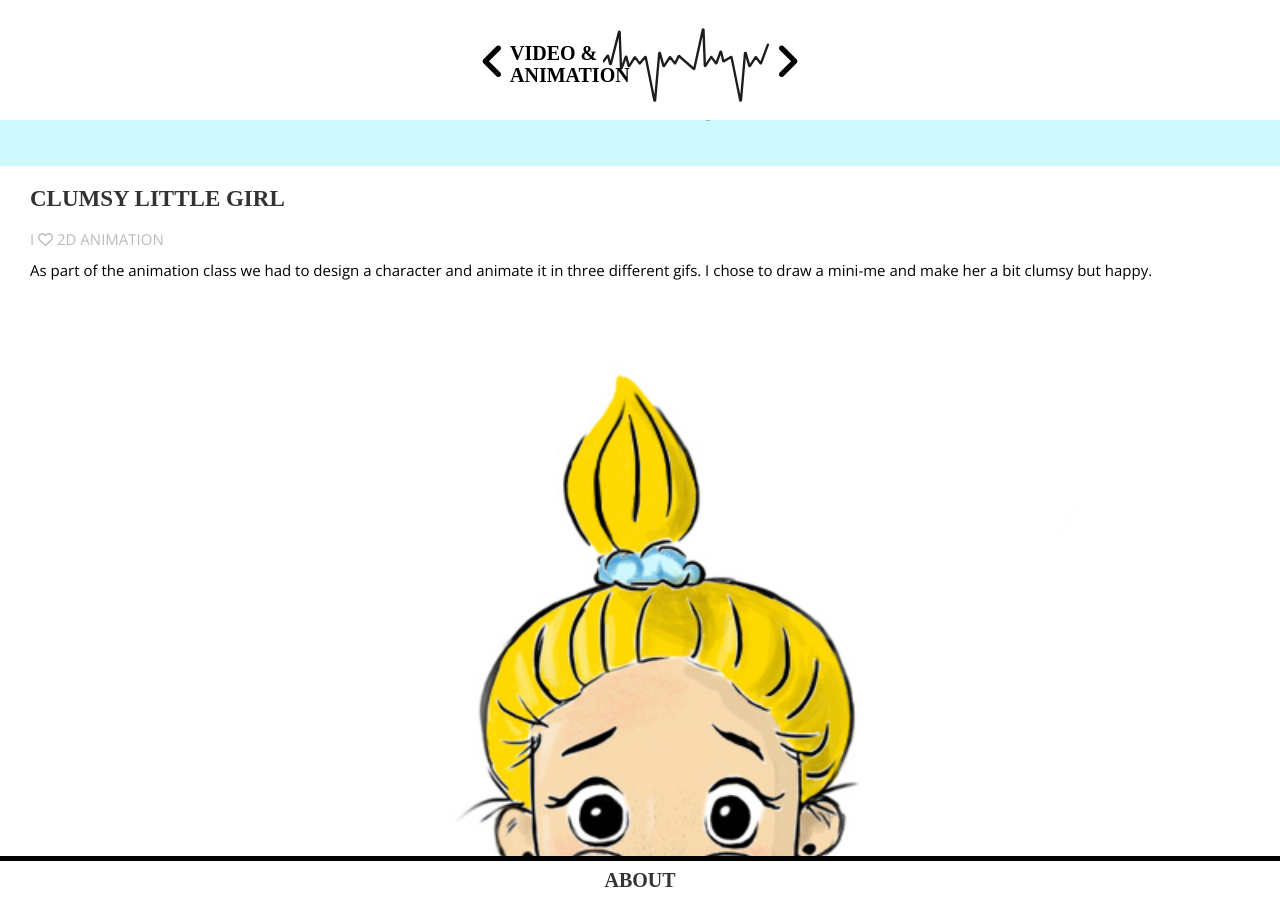
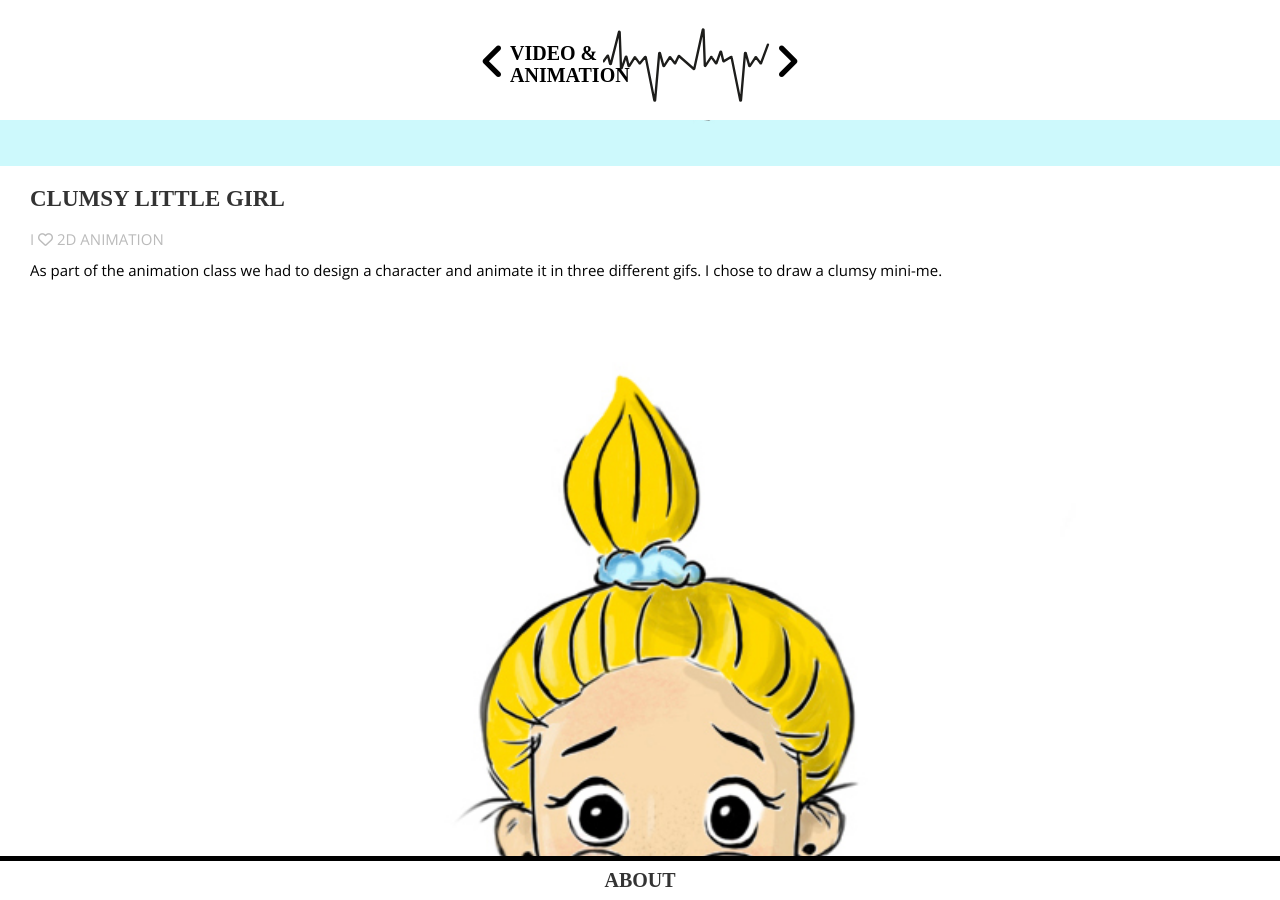
Before and after one commit to schregsimone/portfolio, a Jekyll site: the page built from _posts/animation/2017-02-04-clumsy-girl.md, in a window 1280 px wide and 900 px high, scrolled down 674 px. Built offline with Jekyll 4.4.1, drawn with Linux system fonts in a browser that asks for light colours; nearby versions of some CDN libraries; comment, search, counter and statistics services are not loaded.

Commit message:
new posts

```diff
--- a/_posts/animation/2017-02-03-clumsy-girl.md
+++ b/_posts/animation/2017-02-04-clumsy-girl.md
@@ -9,7 +9,7 @@ image: ../img/animation/02_little_girl_2.jpg
 ---
 
 
-<p class="post-content">As part of the animation class we had to design a character and animate it in three different gifs. I chose to draw a mini-me and make her a bit clumsy but happy.</p>
+<p class="post-content">As part of the animation class we had to design a character and animate it in three different gifs. I chose to draw a clumsy mini-me.</p>
 
 <img class="post-img" src="../../../../img/animation/02_little_girl_1.jpg" width="100%">
 <img class="post-img" src="../../../../img/animation/02_little_girl_3.gif" width="100%">
```
Also changed, not shown: _posts/animation/2017-02-03-lhanzom.md (added, +16 -0 lines), _posts/webdesign/2017-04-01-makeover.md (+1 -1 lines), img/animation/04_lhanzom_1.jpg (added).
